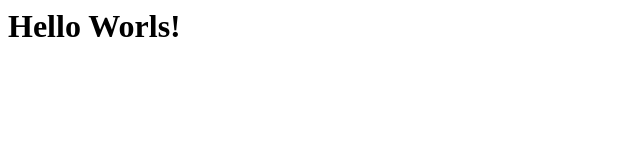
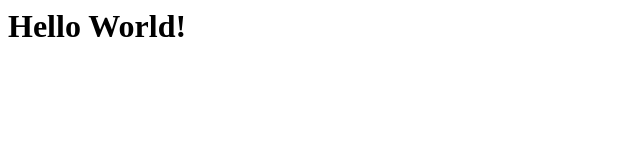
Before and after one commit to pixelsgrammar/piselsgrammar.github.io, a plain HTML site: page index.html in a window 1280 px wide. Shown: the full height of the page, 0-640 px from the left. Drawn offline with Linux system fonts and the light colour scheme.

Commit message:
Update index.html

```diff
--- a/index.html
+++ b/index.html
@@ -1,6 +1,6 @@
 <html>
   <head> <title> Pixels Grammar </title> </head>
   <body>
-    <h1> Hello Worls! </h1>
+    <h1> Hello World! </h1>
   </body>
 </html>
```
